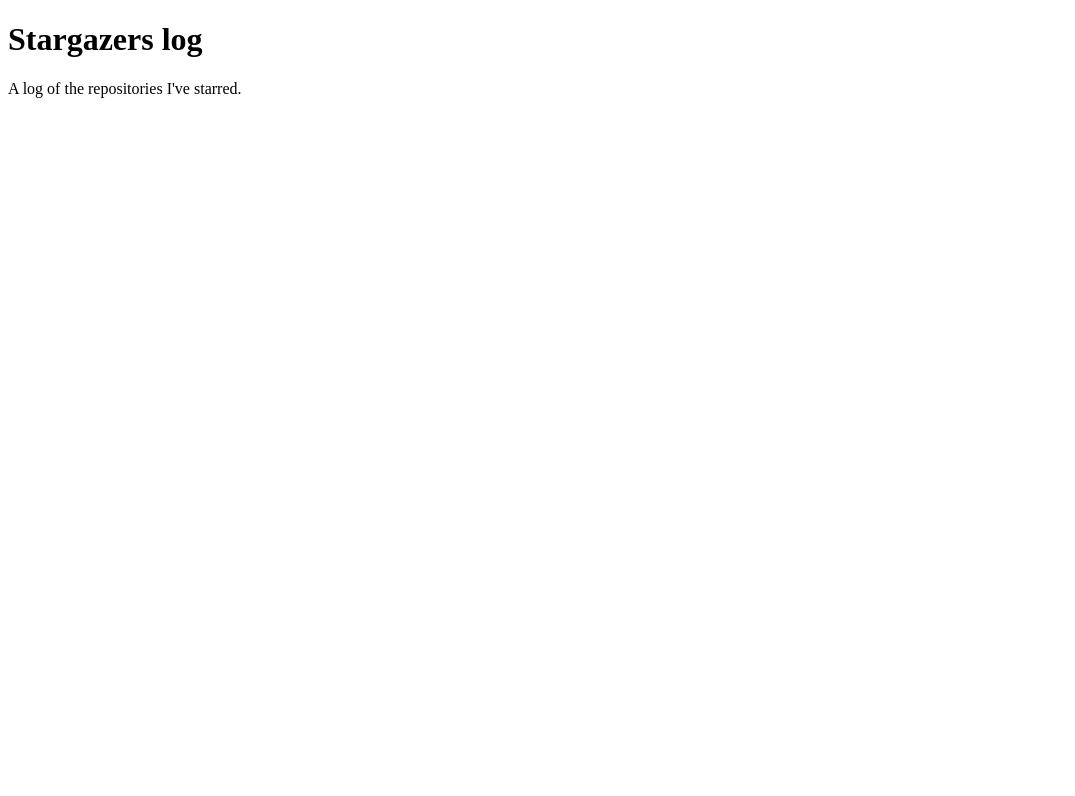
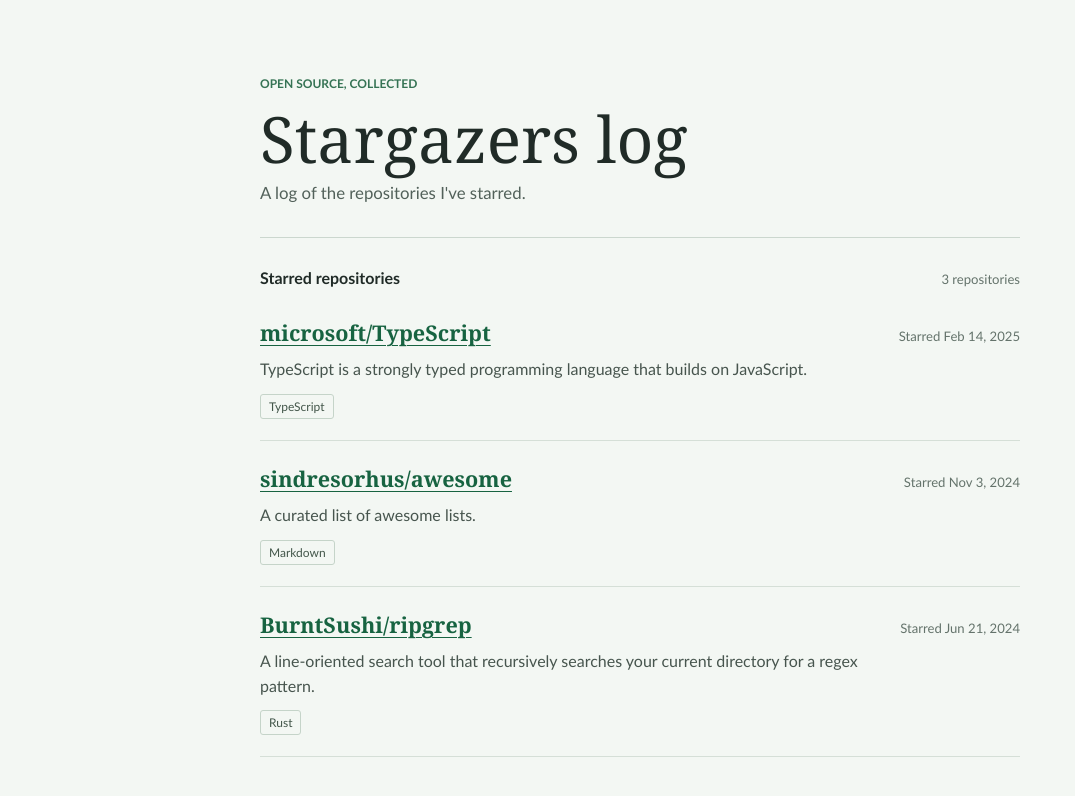
Before and after one commit to cyberpeacemaker/stargazers-log, a plain HTML site: page index.html in a window 1280 px wide. Shown: the whole page, without its empty margins (0-1075 px from the left). Drawn offline with Linux system fonts and the light colour scheme.

Commit message:
add-starred-list

```diff
--- /dev/null
+++ b/events.json
@@ -0,0 +1,26 @@
+[
+  {
+    "name": "TypeScript",
+    "fullName": "microsoft/TypeScript",
+    "url": "https://github.com/microsoft/TypeScript",
+    "description": "TypeScript is a strongly typed programming language that builds on JavaScript.",
+    "language": "TypeScript",
+    "starredAt": "2025-02-14"
+  },
+  {
+    "name": "awesome",
+    "fullName": "sindresorhus/awesome",
+    "url": "https://github.com/sindresorhus/awesome",
+    "description": "A curated list of awesome lists.",
+    "language": "Markdown",
+    "starredAt": "2024-11-03"
+  },
+  {
+    "name": "ripgrep",
+    "fullName": "BurntSushi/ripgrep",
+    "url": "https://github.com/BurntSushi/ripgrep",
+    "description": "A line-oriented search tool that recursively searches your current directory for a regex pattern.",
+    "language": "Rust",
+    "starredAt": "2024-06-21"
+  }
+]
--- a/index.html
+++ b/index.html
@@ -2,10 +2,27 @@
 <html lang="en">
   <head>
     <meta charset="utf-8">
+    <meta name="viewport" content="width=device-width, initial-scale=1">
     <title>Stargazers log</title>
+    <link rel="stylesheet" href="style.css">
   </head>
   <body>
-    <h1>Stargazers log</h1>
-    <p>A log of the repositories I've starred.</p>
+    <main class="page-shell">
+      <header class="page-header">
+        <p class="eyebrow">Open source, collected</p>
+        <h1>Stargazers log</h1>
+        <p class="intro">A log of the repositories I've starred.</p>
+      </header>
+
+      <section class="repository-section" aria-labelledby="repository-heading">
+        <div class="section-heading">
+          <h2 id="repository-heading">Starred repositories</h2>
+          <p id="repository-count" class="repository-count" aria-live="polite">Loading...</p>
+        </div>
+        <ul id="repository-list" class="repository-list" aria-live="polite"></ul>
+        <p id="load-error" class="load-error" role="alert" hidden></p>
+      </section>
+    </main>
+    <script src="script.js" defer></script>
   </body>
 </html>
--- /dev/null
+++ b/script.js
@@ -0,0 +1,59 @@
+const repositoryList = document.querySelector("#repository-list");
+const repositoryCount = document.querySelector("#repository-count");
+const loadError = document.querySelector("#load-error");
+
+function createRepositoryItem(repository) {
+  const item = document.createElement("li");
+  item.className = "repository-item";
+
+  const topLine = document.createElement("div");
+  topLine.className = "repository-top-line";
+
+  const link = document.createElement("a");
+  link.className = "repository-name";
+  link.href = repository.url;
+  link.target = "_blank";
+  link.rel = "noreferrer";
+  link.textContent = repository.fullName;
+
+  const date = document.createElement("time");
+  date.className = "starred-date";
+  date.dateTime = repository.starredAt;
+  date.textContent = `Starred ${new Intl.DateTimeFormat("en", {
+    year: "numeric",
+    month: "short",
+    day: "numeric"
+  }).format(new Date(`${repository.starredAt}T00:00:00`))}`;
+
+  const description = document.createElement("p");
+  description.className = "repository-description";
+  description.textContent = repository.description;
+
+  const language = document.createElement("p");
+  language.className = "repository-language";
+  language.textContent = repository.language;
+
+  topLine.append(link, date);
+  item.append(topLine, description, language);
+  return item;
+}
+
+async function loadRepositories() {
+  try {
+    const response = await fetch("events.json");
+    if (!response.ok) {
+      throw new Error(`Request failed with status ${response.status}`);
+    }
+
+    const repositories = await response.json();
+    repositoryList.replaceChildren(...repositories.map(createRepositoryItem));
+    repositoryCount.textContent = `${repositories.length} repositories`;
+  } catch (error) {
+    repositoryCount.textContent = "Unavailable";
+    loadError.hidden = false;
+    loadError.textContent = "Could not load the repository list. Open this page through a local web server and try again.";
+    console.error("Could not load events.json:", error);
+  }
+}
+
+loadRepositories();
--- /dev/null
+++ b/style.css
@@ -0,0 +1,153 @@
+:root {
+  color-scheme: light;
+  font-family: "Trebuchet MS", "Segoe UI", sans-serif;
+  color: #202b27;
+  background: #f3f7f3;
+  font-synthesis: none;
+  text-rendering: optimizeLegibility;
+}
+
+* {
+  box-sizing: border-box;
+}
+
+body {
+  min-width: 320px;
+  min-height: 100vh;
+  margin: 0;
+  background-image: radial-gradient(#d8e4db 0.7px, transparent 0.7px);
+  background-size: 18px 18px;
+}
+
+.page-shell {
+  width: min(100% - 40px, 760px);
+  margin: 0 auto;
+  padding: 76px 0 96px;
+}
+
+.page-header {
+  padding-bottom: 34px;
+  border-bottom: 1px solid #cbd7ce;
+}
+
+.eyebrow {
+  margin: 0 0 14px;
+  color: #357354;
+  font-size: 0.75rem;
+  font-weight: 700;
+  text-transform: uppercase;
+}
+
+h1,
+h2,
+p {
+  margin-top: 0;
+}
+
+h1 {
+  margin-bottom: 10px;
+  font-family: Georgia, "Times New Roman", serif;
+  font-size: clamp(2.3rem, 8vw, 4rem);
+  font-weight: 500;
+  line-height: 1.05;
+}
+
+.intro {
+  margin-bottom: 0;
+  color: #52615a;
+  font-size: 1.05rem;
+}
+
+.repository-section {
+  padding-top: 30px;
+}
+
+.section-heading,
+.repository-top-line {
+  display: flex;
+  align-items: baseline;
+  justify-content: space-between;
+  gap: 16px;
+}
+
+.section-heading {
+  margin-bottom: 8px;
+}
+
+h2 {
+  margin-bottom: 0;
+  font-size: 1rem;
+  font-weight: 700;
+}
+
+.repository-count,
+.starred-date {
+  margin-bottom: 0;
+  color: #64736b;
+  font-size: 0.82rem;
+}
+
+.repository-list {
+  margin: 0;
+  padding: 0;
+  list-style: none;
+}
+
+.repository-item {
+  padding: 23px 0 21px;
+  border-bottom: 1px solid #d5dfd7;
+}
+
+.repository-name {
+  color: #176341;
+  font-family: Georgia, "Times New Roman", serif;
+  font-size: 1.35rem;
+  font-weight: 700;
+  text-decoration-thickness: 1px;
+  text-underline-offset: 4px;
+}
+
+.repository-name:hover {
+  color: #a34028;
+}
+
+.repository-name:focus-visible {
+  outline: 2px solid #a34028;
+  outline-offset: 4px;
+}
+
+.repository-description {
+  max-width: 620px;
+  margin: 10px 0 12px;
+  color: #47554e;
+  line-height: 1.55;
+}
+
+.repository-language {
+  display: inline-block;
+  margin-bottom: 0;
+  padding: 4px 8px;
+  border: 1px solid #c5d4c9;
+  border-radius: 3px;
+  color: #43564a;
+  font-size: 0.75rem;
+}
+
+.load-error {
+  margin-top: 18px;
+  color: #a34028;
+}
+
+@media (max-width: 520px) {
+  .page-shell {
+    width: min(100% - 32px, 760px);
+    padding-top: 48px;
+  }
+
+  .section-heading,
+  .repository-top-line {
+    align-items: flex-start;
+    flex-direction: column;
+    gap: 7px;
+  }
+}
```
